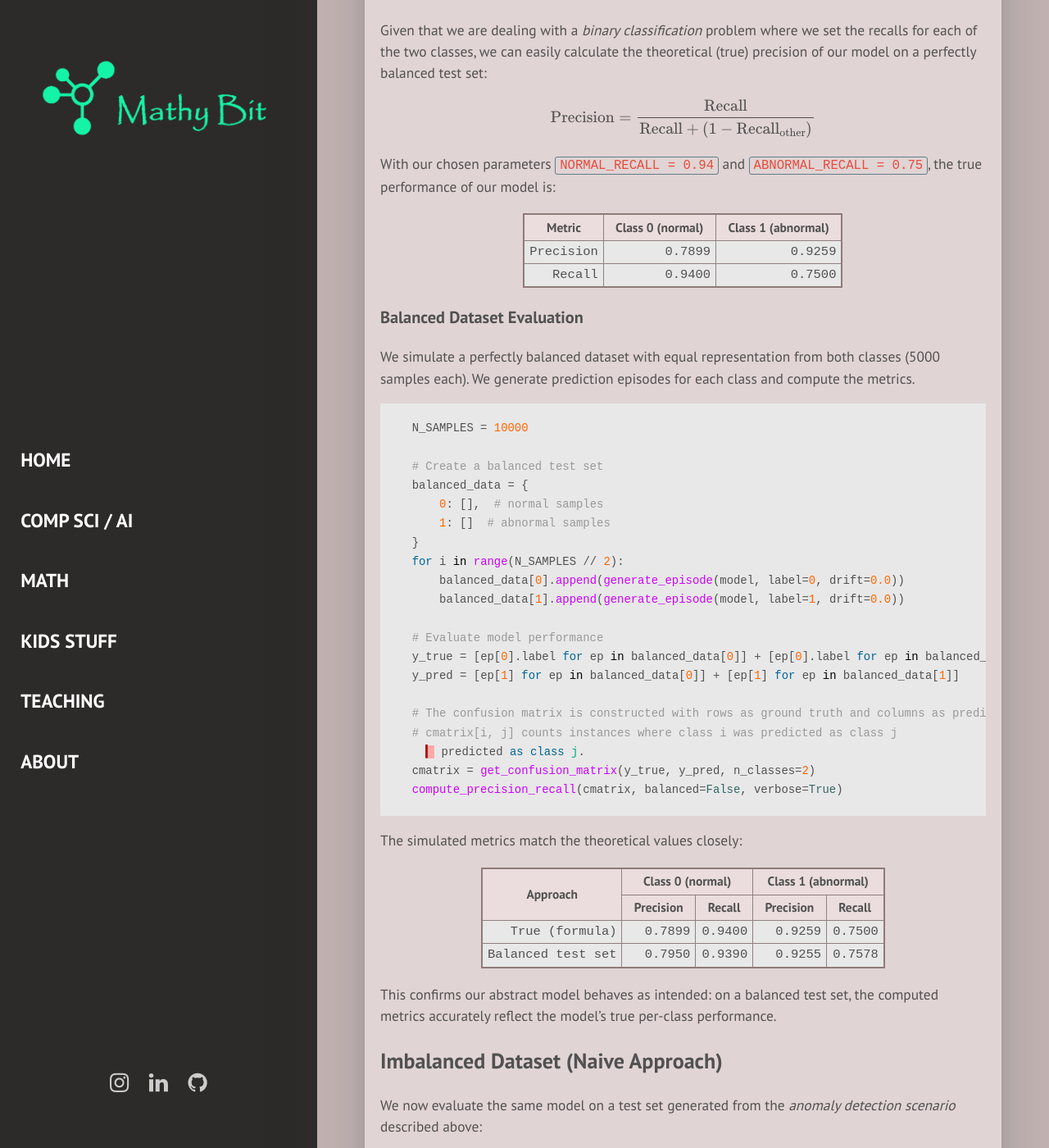
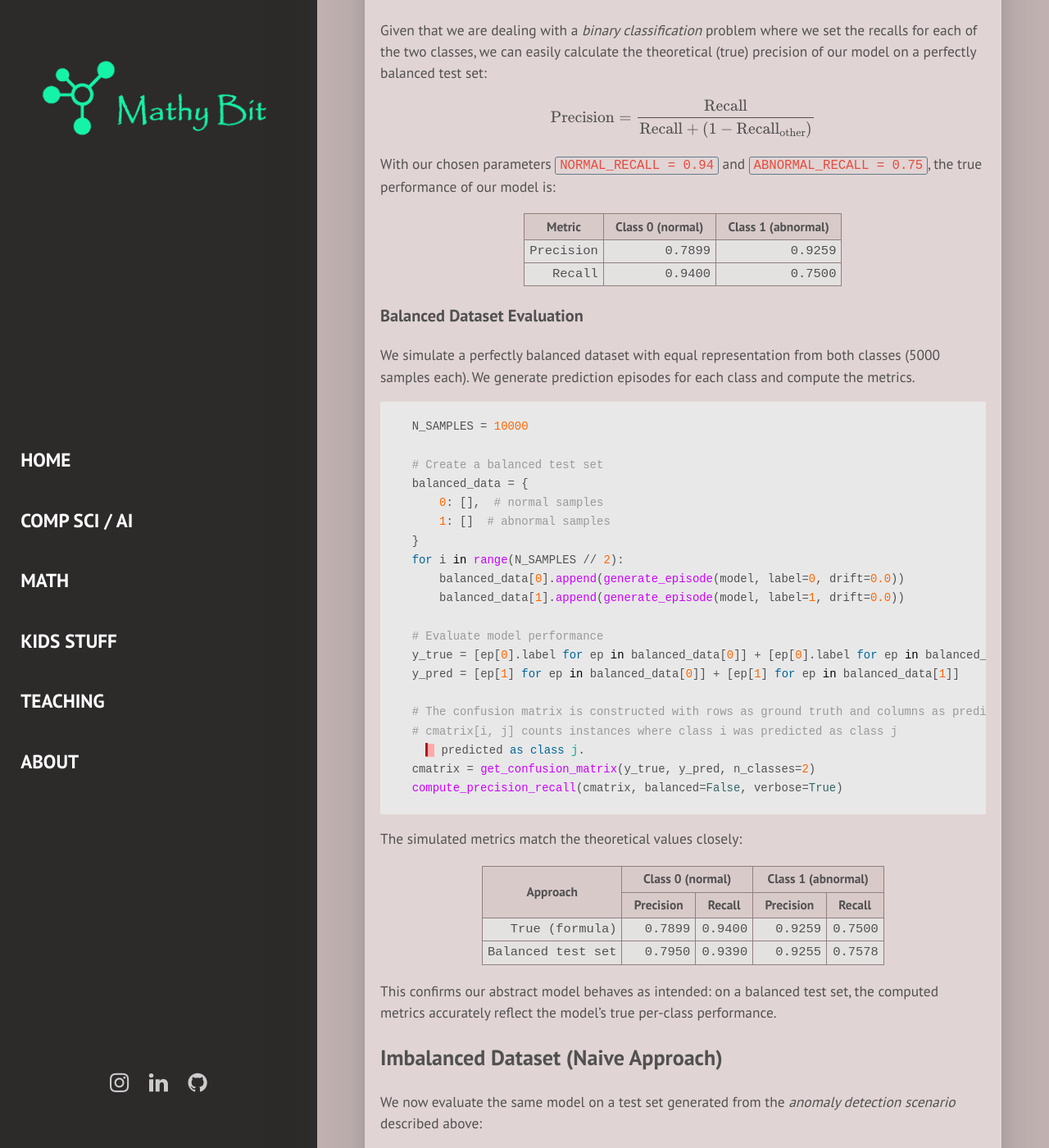
Before and after one commit to mathybit/mathybit.github.io, a Jekyll site: the page built from _posts/2026-05-20-the-price-of-imbalance.md, in a window 1280 px wide and 1400 px high, scrolled down 3107 px. Shown: the whole window at 82% size. Built offline with Jekyll 4.4.1, drawn with Linux system fonts in a browser that asks for light colours; some web fonts are replaced; formulas are drawn with MathJax 3.

Commit message:
Slight formatting / table colour change

```diff
--- a/_posts/2026-05-20-the-price-of-imbalance.md
+++ b/_posts/2026-05-20-the-price-of-imbalance.md
@@ -232,7 +232,7 @@ The results from three separate runs reveal **dramatic distortion** in the compu
     <td class="highlight-yellow">0.9946</td>
     <td>0.9377</td>
     <td class="highlight-yellow">0.3582</td>
-    <td class="highlight-yellow">0.8727</td>
+    <td>0.8727</td>
   </tr>
   <tr>
     <td>Imbalanced run 2</td>
@@ -246,7 +246,7 @@ The results from three separate runs reveal **dramatic distortion** in the compu
     <td class="highlight-yellow">0.9900</td>
     <td>0.9462</td>
     <td class="highlight-yellow">0.4065</td>
-    <td class="highlight-yellow">0.7937</td>
+    <td>0.7937</td>
   </tr>
 </tbody>
 </table>
--- a/assets/css/main.css
+++ b/assets/css/main.css
@@ -967,19 +967,19 @@ table.table-center {
 table.result-table {
   border-collapse: collapse;
   margin: 1rem auto;
-  border: 2px solid #8f7a7a;
+  border: 1px solid #8f7a7a;
   font-size: 0.8rem;
 }
 table.result-table th {
   border: 1px solid #917f7f; /* #796363 */
-  background-color: #ebdddd; /* #e7d6d6;*/
+  background-color: #d9caca; /* #ebdddd;*/
   padding: 0.2rem 0.75rem;
   text-align: center;
 }
 table.result-table td {
   font-family: monospace, monospace;
   border: 1px solid #917f7f; /* #796363 */
-  background-color: #e8e8e8; /* #e7dfdf;*/
+  background-color: #E4e1e1; /* #e8e8e8 */
   padding: 0.1rem 0.3rem;
   text-align: right;
 }
```
